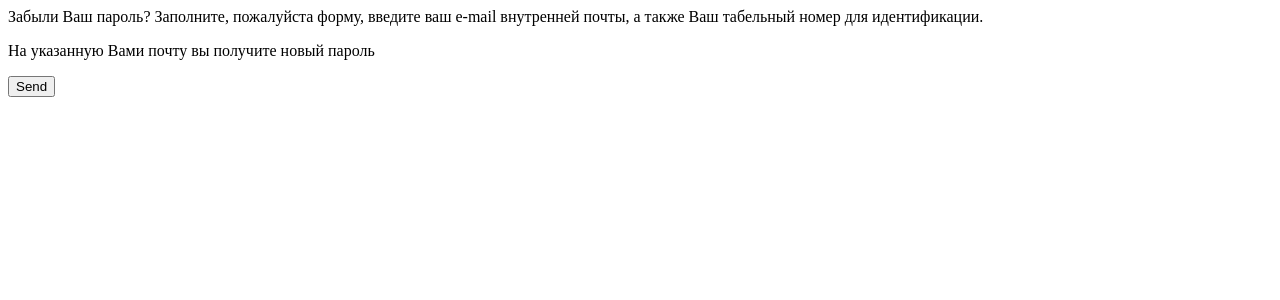
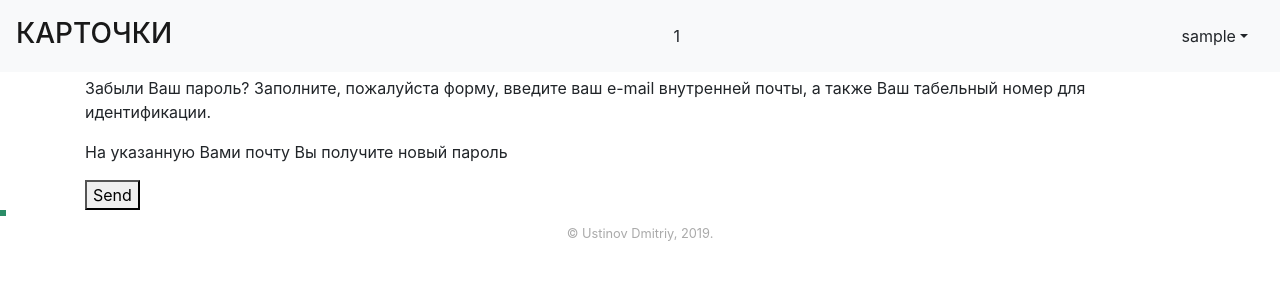
Before and after one commit to party13/ticketProject, a Django app: template KB_Users/templates/registration/password_reset.html in a window 1280 px wide. Shown: the top 300 px of the page. Run offline with Django 3.2, Linux system fonts and the light colour scheme; the template is opened without the code that fills it: most values are stand-ins (such as "Sample title", 1, 10 or a date in 2020); some libraries are stand-ins or nearby versions.

Commit message:
templates repaired

```diff
--- a/KB_Users/templates/registration/password_reset.html
+++ b/KB_Users/templates/registration/password_reset.html
@@ -1,11 +1,16 @@
+{% extends 'base.html' %}
 
+{% block title %}
+    Смена пароля
+{% endblock %}
+
+{% block content %}
     <p>Забыли Ваш пароль? Заполните, пожалуйста форму, введите ваш e-mail внутренней почты, а также Ваш табельный номер для идентификации.</p>
-<p>На указанную Вами почту вы получите новый пароль</p>
-
+    <p>На указанную Вами почту Вы получите новый пароль</p>
     <form action= "{% url 'password_reset' %}" method="post">{% csrf_token %}
     <table>
         {{form}}
     </table>
         <button type = "submit">Send</button>
-
     </form>
+{% endblock %}
--- /dev/null
+++ b/requirements.txt
@@ -0,0 +1,3 @@
+Django==2.1.5
+psycopg2==2.7.7
+pytz==2018.9
--- a/static/css/styles.css
+++ b/static/css/styles.css
@@ -20,17 +20,27 @@
     border-radius : 2px;
     position: fixed;
     left: 650 px;
-    top: 300px;
+    top: 50px;
     opacity: 0.6;
     padding :10px;
 }
 
-#copyright {
-    position: fixed; /* Фиксированное положение */
-    left: 0px;
-    bottom: 0px; /* Левый нижний угол */
-    padding: 10px; /* Поля вокруг текста */
-    color: #aaa; /* Цвет текста */
-    width: 100%; /* Ширина слоя */
-    text-align: center;
-   }
+#footer{
+    position:absolute;
+    border: solid;
+    color:#2B8C67;
+    height:100%px;
+    margin top:98%;
+}
+
+#copyright{
+    position:relative;
+    margin top:20px ;
+    height:100%;
+    left: 0 px;
+    bottom: 0px;
+    padding :10px;
+    color: #aaa;
+    width:100%;
+    text-align:center;
+}
--- a/templates/base.html
+++ b/templates/base.html
@@ -1,4 +1,4 @@
-{% load static %}
+{% load staticfiles %}
 <!DOCTYPE html>
 <html lang="en">
 <head>
@@ -7,7 +7,7 @@
     <script src="https://stackpath.bootstrapcdn.com/bootstrap/4.1.3/js/bootstrap.min.js" integrity="sha384-ChfqqxuZUCnJSK3+MXmPNIyE6ZbWh2IMqE241rYiqJxyMiZ6OW/JmZQ5stwEULTy" crossorigin="anonymous"></script>
 
     <link rel="stylesheet" href="https://stackpath.bootstrapcdn.com/bootstrap/4.1.3/css/bootstrap.min.css" integrity="sha384-MCw98/SFnGE8fJT3GXwEOngsV7Zt27NXFoaoApmYm81iuXoPkFOJwJ8ERdknLPMO" crossorigin="anonymous">
-    <link rel="stylesheet" href="{% static '/css/styles.css' %}">
+    <link rel="stylesheet" type="text/css"  href="{% static '/css/styles.css' %}">
     <title>
         {% block title %}
             Карточки
@@ -54,3 +54,9 @@
             Мейн контент
         {% endblock %}
     </div>
+   <div id="footer"></div>
+    <div id="copyright">
+        <small>&copy; Ustinov Dmitriy, 2019.</small>
+    </div>
+</body>
+</html>
--- a/tickets/templates/tickets/index.html
+++ b/tickets/templates/tickets/index.html
@@ -56,7 +56,10 @@
         {% else %}
             {% block no_tickets %}
                 <hr>
-                <h4>Здесь будут отображаться ваши карточки </h4>
+                <p>Здесь будут отображаться ваши карточки </p>
+                <div >
+                    <img src="/static/img/2.gif" alt="">
+                </div>
                 <hr>
             {% endblock %}
         {% endif %}
--- a/tickets/views.py
+++ b/tickets/views.py
@@ -130,7 +130,7 @@ class TicketsList(View):
                    'updates': updates,
                    'user_name': username,
                    'themes': themes,
-                   'dept_number' : dept_number
+                   'dept_number' : dept_number,
                    }
 
         return render(request, 'tickets/index.html', context=context)
@@ -155,7 +155,7 @@ class NewTickets(View):
                    'updates': updates,
                    'user_name': username,
                    'themes': themes,
-                   'dept_number' : dept_number
+                   'dept_number' : dept_number,
                    }
 
         return render(request, 'tickets/index.html', context=context)
```
Also changed, not shown: KB_Users/templates/registration/login.html (+7 -1 lines), KB_Users/templates/registration/password_change.html (+8 -0 lines), KB_Users/templates/registration/password_change_ok.html (+9 -10 lines), KB_Users/templates/registration/password_reset_ok.html (+9 -13 lines), tickets/templates/tickets/ticket_create_form.html (+2 -6 lines). Lines whose indentation alone changed are shown as unchanged.
